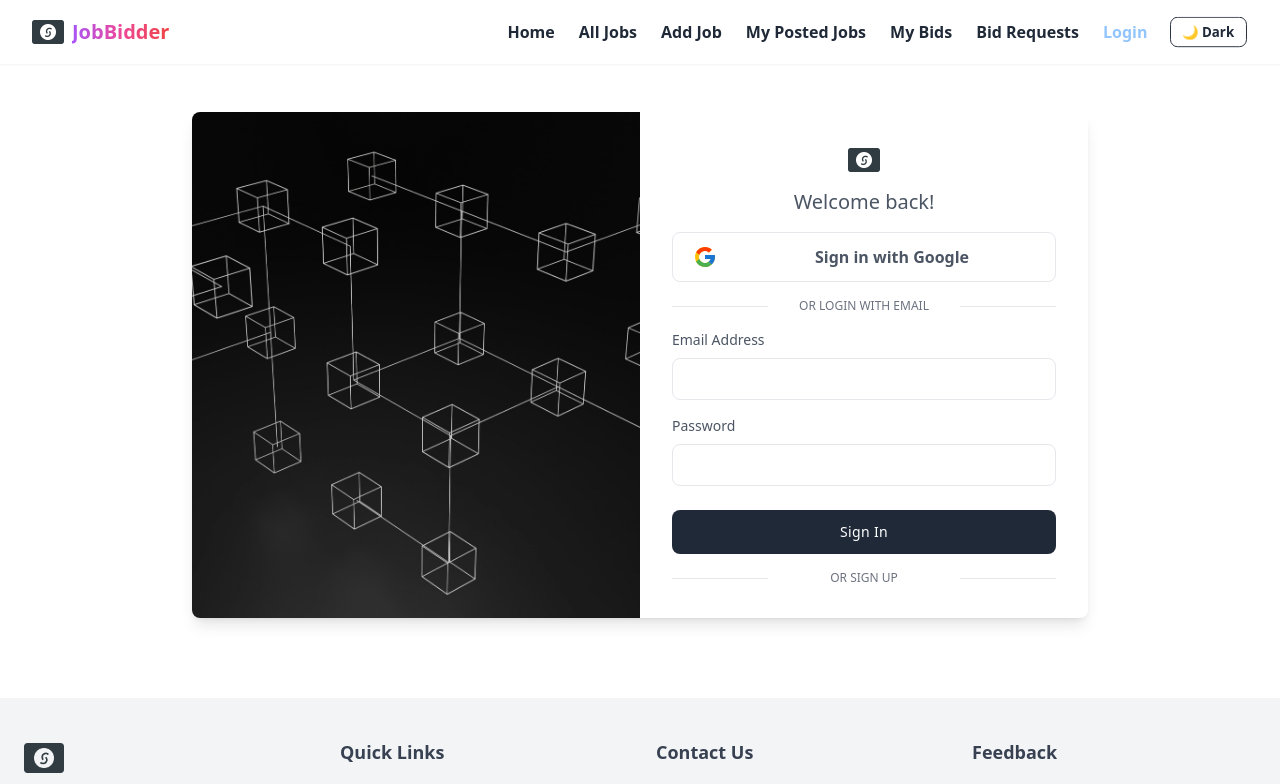
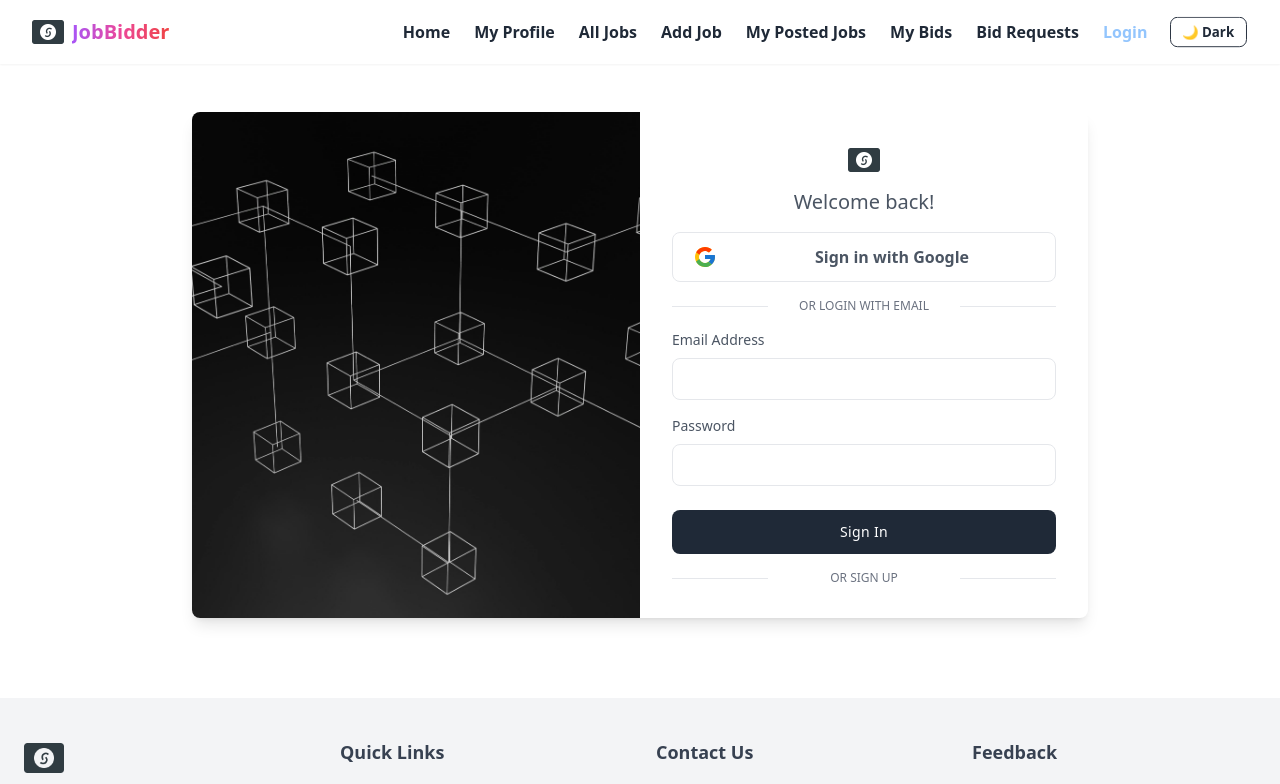
Before and after one commit to TigerEngine124/Job-marketplace, a React (Vite) app in the folder client/: page /login in a window 1280 px wide. Shown: the top 784 px of the page. Built offline with nearby package versions, Linux system fonts and the light colour scheme; no server answers.

Commit message:
implement my profile section

```diff
--- a/client/src/components/Navbar.jsx
+++ b/client/src/components/Navbar.jsx
@@ -59,6 +59,18 @@ const Navbar = () => {
                 }
               >
                 Home
+              </NavLink>
+            </li>
+            <li>
+              <NavLink
+                to="/MyProfile"
+                className={({ isActive }) =>
+                  `font-bold ${
+                    isActive ? 'text-blue-300' : 'hover:text-blue-600'
+                  }`
+                }
+              >
+                My Profile
               </NavLink>
             </li>
             <li>
@@ -172,6 +184,18 @@ const Navbar = () => {
                 </li>
                 <li>
                   <NavLink
+                    to="/MyProfile"
+                    className={({ isActive }) =>
+                      `font-bold ${
+                        isActive ? 'text-blue-300' : 'hover:text-blue-600'
+                      }`
+                    }
+                  >
+                    My Profile
+                  </NavLink>
+                </li>
+                <li>
+                  <NavLink
                     to="/jobs"
                     className={({ isActive }) =>
                       `font-bold ${
--- /dev/null
+++ b/client/src/pages/MyProfile.jsx
@@ -0,0 +1,33 @@
+import { useContext } from 'react';
+import { AuthContext } from '../providers/AuthProvider';
+
+const MyProfile = () => {
+  const { user } = useContext(AuthContext);
+
+  return (
+    <div className="flex justify-center items-center min-h-screen ">
+      <div className="w-full max-w-xs sm:max-w-sm md:max-w-md lg:max-w-lg  rounded-lg shadow-lg overflow-hidden">
+        <div className="bg-gradient-to-r from-purple-500 to-indigo-500 h-32"></div>
+
+        <div className="relative -mt-12 flex justify-center">
+          <img
+            className="w-24 h-24 md:w-28 md:h-28 lg:w-32 lg:h-32 rounded-full border-4 border-white"
+            src={user?.photoURL || 'https://via.placeholder.com/150'}
+            alt="User Avatar"
+          />
+        </div>
+
+        <div className="text-center px-6 py-4">
+          <h2 className="text-2xl md:text-3xl font-bold text-gray-800 dark:text-white">
+            {user?.displayName || 'Your Name'}
+          </h2>
+          <p className="text-gray-600 mt-2 text-sm md:text-base dark:text-white">
+            {user?.email || 'example@email.com'}
+          </p>
+        </div>
+      </div>
+    </div>
+  );
+};
+
+export default MyProfile;
--- a/client/src/providers/AuthProvider.jsx
+++ b/client/src/providers/AuthProvider.jsx
@@ -5,6 +5,7 @@ import {
   createUserWithEmailAndPassword,
   getAuth,
   onAuthStateChanged,
+  sendPasswordResetEmail,
   signInWithEmailAndPassword,
   signInWithPopup,
   signOut,
@@ -38,6 +39,10 @@ const AuthProvider = ({ children }) => {
   const logOut = async () => {
     setLoading(true);
     return signOut(auth);
+  };
+  const ForgotPassword = email => {
+    setLoading(true);
+    return sendPasswordResetEmail(auth, email);
   };
 
   const updateUserProfile = (name, photo) => {
@@ -75,6 +80,7 @@ const AuthProvider = ({ children }) => {
     signInWithGoogle,
     logOut,
     updateUserProfile,
+    ForgotPassword,
   };
 
   return (
--- a/client/src/routes/Routes.jsx
+++ b/client/src/routes/Routes.jsx
@@ -1,17 +1,18 @@
-import { createBrowserRouter } from 'react-router-dom'
-import Main from '../layouts/Main'
-import Home from '../pages/Home'
-import Login from '../pages/Authentication/Login'
-import Register from '../pages/Authentication/Register'
-import JobDetails from '../pages/JobDetails'
-import AddJob from '../pages/AddJob'
-import ErrorPage from '../pages/ErrorPage'
-import MyPostedJobs from '../pages/MyPostedJobs'
-import UpdateJob from '../pages/UpdateJob'
-import PrivateRoute from './PrivateRoute'
-import MyBids from '../pages/MyBids'
-import BidRequests from '../pages/BidRequests'
-import AllJobs from '../pages/AllJobs'
+import { createBrowserRouter } from 'react-router-dom';
+import Main from '../layouts/Main';
+import Home from '../pages/Home';
+import Login from '../pages/Authentication/Login';
+import Register from '../pages/Authentication/Register';
+import JobDetails from '../pages/JobDetails';
+import AddJob from '../pages/AddJob';
+import ErrorPage from '../pages/ErrorPage';
+import MyPostedJobs from '../pages/MyPostedJobs';
+import UpdateJob from '../pages/UpdateJob';
+import PrivateRoute from './PrivateRoute';
+import MyBids from '../pages/MyBids';
+import BidRequests from '../pages/BidRequests';
+import AllJobs from '../pages/AllJobs';
+import MyProfile from '../pages/MyProfile';
 const router = createBrowserRouter([
   {
     path: '/',
@@ -39,6 +40,14 @@ const router = createBrowserRouter([
         element: (
           <PrivateRoute>
             <JobDetails />
+          </PrivateRoute>
+        ),
+      },
+      {
+        path: '/MyProfile',
+        element: (
+          <PrivateRoute>
+            <MyProfile />
           </PrivateRoute>
         ),
       },
@@ -84,6 +93,6 @@ const router = createBrowserRouter([
       },
     ],
   },
-])
+]);
 
-export default router
+export default router;
```
